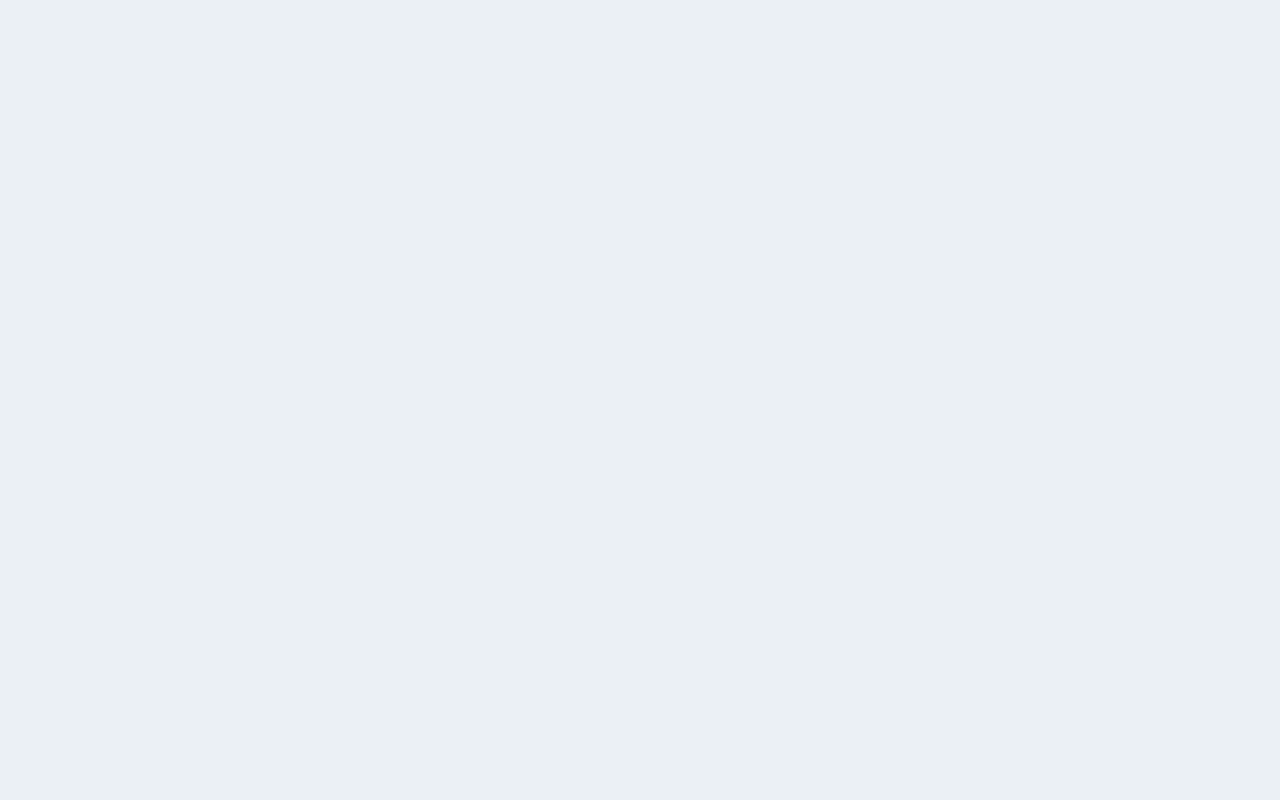
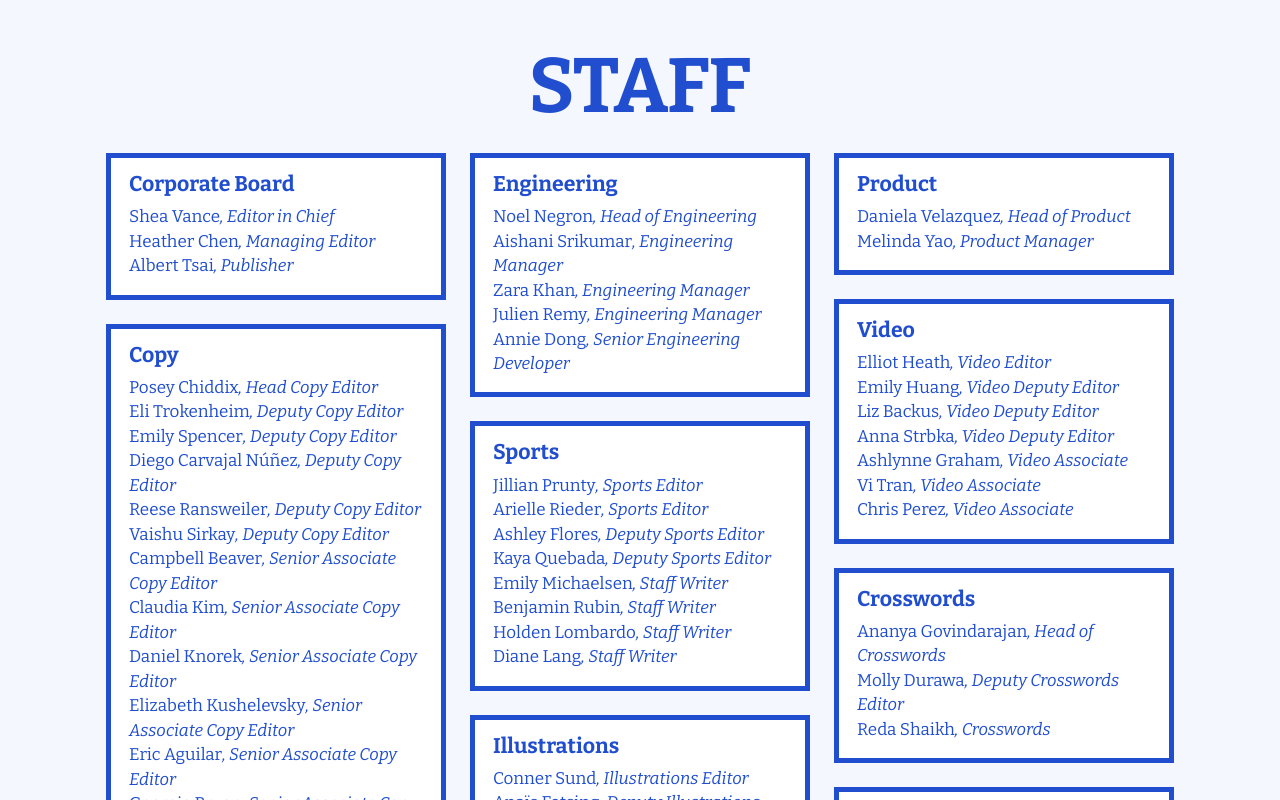
Before and after one commit to spectatorpublishing/homecoming2025, a React (Create React App) app: page / in a window 1280 px wide. Shown: the top 800 px of the page. Built offline with nearby package versions, Linux system fonts and the light colour scheme.

Commit message:
staff credits

```diff
--- a/src/App.js
+++ b/src/App.js
@@ -1,14 +1,10 @@
-import logo from './logo.svg';
-import './App.css';
+import "./pages/StaffCredits.css";
+import StaffCredits from "./pages/StaffCredits";
 
-function App() {
+export default function App() {
   return (
     <div className="App">
-      <header className="App-header">
-
-      </header>
+      <StaffCredits />
     </div>
   );
 }
-
-export default App;
--- a/src/data/credits.js
+++ b/src/data/credits.js
@@ -0,0 +1,118 @@
+export const col_1 = {
+  "Corporate Board": [
+    { staff_name: "Shea Vance", title: "Editor in Chief" },
+    { staff_name: "Heather Chen", title: "Managing Editor" },
+    { staff_name: "Albert Tsai", title: "Publisher" }
+  ],
+  "Copy": [
+    { staff_name: "Posey Chiddix", title: "Head Copy Editor" },
+    { staff_name: "Eli Trokenheim", title: "Deputy Copy Editor" },
+    { staff_name: "Emily Spencer", title: "Deputy Copy Editor" },
+    { staff_name: "Diego Carvajal Núñez", title: "Deputy Copy Editor" },
+    { staff_name: "Reese Ransweiler", title: "Deputy Copy Editor" },
+    { staff_name: "Vaishu Sirkay", title: "Deputy Copy Editor" },
+    { staff_name: "Campbell Beaver", title: "Senior Associate Copy Editor" },
+    { staff_name: "Claudia Kim", title: "Senior Associate Copy Editor" },
+    { staff_name: "Daniel Knorek", title: "Senior Associate Copy Editor" },
+    { staff_name: "Elizabeth Kushelevsky", title: "Senior Associate Copy Editor" },
+    { staff_name: "Eric Aguilar", title: "Senior Associate Copy Editor" },
+    { staff_name: "Georgia Bryan", title: "Senior Associate Copy Editor" },
+    { staff_name: "Katharine Lee", title: "Senior Associate Copy Editor" },
+    { staff_name: "Lily Lee", title: "Senior Associate Copy Editor" },
+    { staff_name: "Megha Parikh", title: "Senior Associate Copy Editor" },
+    { staff_name: "Althea Downing-Sherer", title: "Associate Copy Editor" },
+    { staff_name: "Ames Yu", title: "Associate Copy Editor" },
+    { staff_name: "Gigi Chen", title: "Associate Copy Editor" },
+    { staff_name: "Natalie Wise", title: "Associate Copy Editor" },
+    { staff_name: "Yoona Lee", title: "Associate Copy Editor" },
+    { staff_name: "Dalina Cao", title: "Associate Copy Editor" },
+    { staff_name: "Grace Mazer", title: "Associate Copy Editor" },
+    { staff_name: "Kathleen Yang", title: "Associate Copy Editor" },
+    { staff_name: "Maxwell Gaynor", title: "Associate Copy Editor" },
+    { staff_name: "Sreya Gupta", title: "Associate Copy Editor" }
+  ],
+};
+export const col_2 = {
+  "Engineering": [
+    { staff_name: "Noel Negron", title: "Head of Engineering" },
+    { staff_name: "Aishani Srikumar", title: "Engineering Manager" },
+    { staff_name: "Zara Khan", title: "Engineering Manager" },
+    { staff_name: "Julien Remy", title: "Engineering Manager" },
+    { staff_name: "Annie Dong", title: "Senior Engineering Developer" }
+  ],
+
+  "Sports": [
+    { staff_name: "Jillian Prunty", title: "Sports Editor" },
+    { staff_name: "Arielle Rieder", title: "Sports Editor" },
+    { staff_name: "Ashley Flores", title: "Deputy Sports Editor" },
+    { staff_name: "Kaya Quebada", title: "Deputy Sports Editor" },
+    { staff_name: "Emily Michaelsen", title: "Staff Writer" },
+    { staff_name: "Benjamin Rubin", title: "Staff Writer" },
+    { staff_name: "Holden Lombardo", title: "Staff Writer" },
+    { staff_name: "Diane Lang", title: "Staff Writer" }
+  ],
+  "Illustrations": [
+    { staff_name: "Conner Sund", title: "Illustrations Editor" },
+    { staff_name: "Anaïs Fotsing", title: "Deputy Illustrations Editor" },
+    { staff_name: "Ramona Delyser", title: "Deputy Illustrations Editor" },
+    { staff_name: "Kelsea Petersen", title: "Senior Staff Illustrator" },
+    { staff_name: "Sally Li Weitzner", title: "Staff Illustrator" },
+    { staff_name: "Mila Petrolani", title: "Staff Illustrator" }
+  ],
+  "Spectrum": [
+    { staff_name: "Manuela Moreyra", title: "Spectrum Editor" },
+    { staff_name: "Loyca Jean", title: "Spectrum Deputy Editor" },
+    { staff_name: "Isabella O'Connor", title: "Staff Writer" },
+    { staff_name: "Ally Sepe", title: "Spectrum Deputy Editor" },
+    { staff_name: "Terrah Garner", title: "Staff Writer" },
+    { staff_name: "Suhani Arora", title: "Staff Writer" }
+  ],
+  "Arts and Culture": [
+    { staff_name: "Taylor Graham", title: "Staff Writer" },
+    { staff_name: "Ian Romero", title: "Staff Writer" },
+    { staff_name: "Poppy Needham", title: "Staff Writer" },
+    { staff_name: "Beatrice Moyers", title: "Deputy Editor" },
+    { staff_name: "Nadia Knoblauch", title: "Staff Writer" }
+  ],
+};
+export const col_3 = {
+  "Product": [
+    { staff_name: "Daniela Velazquez", title: "Head of Product" },
+    { staff_name: "Melinda Yao", title: "Product Manager" }
+  ],
+  "Video": [
+    { staff_name: "Elliot Heath", title: "Video Editor" },
+    { staff_name: "Emily Huang", title: "Video Deputy Editor" },
+    { staff_name: "Liz Backus", title: "Video Deputy Editor" },
+    { staff_name: "Anna Strbka", title: "Video Deputy Editor" },
+    { staff_name: "Ashlynne Graham", title: "Video Associate" },
+    { staff_name: "Vi Tran", title: "Video Associate" },
+    { staff_name: "Chris Perez", title: "Video Associate" }
+  ],
+  "Crosswords": [
+    { staff_name: "Ananya Govindarajan", title: "Head of Crosswords" },
+    { staff_name: "Molly Durawa", title: "Deputy Crosswords Editor" },
+    { staff_name: "Reda Shaikh", title: "Crosswords" }
+  ],
+  "Opinion": [
+  { staff_name: "Achilles Frangos", title: "Editorial Page Editor" },
+  { staff_name: "Isabelle Bouvier", title: "Logistics Deputy" },
+  { staff_name: "Ellessandra Taormino", title: "Columns Editor" },
+  { staff_name: "Sydney Goldston", title: "Projects Deputy" },
+  { staff_name: "Tommy Koh", title: "Projects Deputy" },
+  { staff_name: "Sydney Alleyne", title: "Student Life Beat Editor" },
+  { staff_name: "Cian Iacovou", title: "Admin/City Beat Editor" }
+],
+"University News": [
+  { staff_name: "Isha Banerjee", title: "University News Editor" },
+  { staff_name: "Apurva Chakravarthy", title: "Deputy News Editor" },
+  { staff_name: "Daksha Pillai", title: "Deputy News Editor" },
+  { staff_name: "Emily Pickering", title: "Deputy News Editor" },
+  { staff_name: "Joseph Zuloaga", title: "Deputy News Editor" },
+  { staff_name: "Spencer Davis", title: "Deputy News Editor" },
+  { staff_name: "Tulasi Cherukuri", title: "Deputy News Editor" },
+  { staff_name: "Eden Stranahan", title: "Senior Staff Writer" },
+  { staff_name: "Grace Hamilton", title: "Senior Staff Writer" },
+  { staff_name: "Ria Vashishtha", title: "Staff Writer" }
+]
+};
--- /dev/null
+++ b/src/pages/StaffCredits.css
@@ -0,0 +1,80 @@
+@import url("https://fonts.googleapis.com/css2?family=Bitter:ital,wght@0,400;0,700;1,400&display=swap");
+
+:root{
+  --sc-blue:#214ECF;
+  --sc-stroke:5.32px;
+  --card-width: 340px;
+}
+
+* { box-sizing: border-box; }
+
+.sc-page{ min-height:100vh; background:#f5f7ff; display:flex; justify-content:center; }
+.sc-container{ max-width:1120px; width:100%; padding:48px 16px; }
+
+.sc-title{
+  font-family:"Bitter",serif;
+  text-align:center;
+  color:var(--sc-blue);
+  font-weight:700;
+  font-size:clamp(42px,6vw,80px);
+  line-height:1;
+  margin:0 0 28px;
+  text-transform:uppercase;
+}
+
+.sc-grid{
+  display:grid;
+  gap:24px;
+  margin-top:8px;
+  justify-content:center;
+}
+
+.sc-grid--3-or-1{
+  grid-template-columns: repeat(3, var(--card-width));
+}
+
+@media (max-width: 1199px){
+  .sc-grid--3-or-1{
+    grid-template-columns: var(--card-width);
+  }
+}
+
+.sc-col{
+  display:flex;
+  flex-direction:column;
+  gap:24px;
+  min-width:0;
+}
+
+.sc-card{
+  border:var(--sc-stroke) solid var(--sc-blue);
+  border-radius:0;
+  background:#fff;
+  padding:16px 18px;
+  width:var(--card-width);
+}
+
+.sc-sec-name{
+  font-family:"Bitter",serif;
+  color:var(--sc-blue);
+  font-weight:700;
+  font-size:21.28px;
+  line-height:1;
+  margin:0 0 10px;
+}
+
+.sc-list{ list-style:none; margin:0; padding:0; }
+.sc-row{
+  font-family:"Bitter",serif;
+  font-weight:400;
+  font-size:17.03px;
+  line-height:24.48px;
+  color:var(--sc-blue);
+}
+.sc-name{ font-weight:400; }
+.sc-role{
+  font-style:italic;
+  font-weight:400;
+  font-size:17.03px;
+  line-height:24.48px;
+}
--- /dev/null
+++ b/src/pages/StaffCredits.js
@@ -0,0 +1,40 @@
+import React from "react";
+import { col_1, col_2, col_3 } from "../data/credits";
+import "./StaffCredits.css";
+
+function SectionCard({ name, members = [] }) {
+  return (
+    <section className="sc-card">
+      <h2 className="sc-sec-name">{name}</h2>
+      <ul className="sc-list">
+        {members.map((m, i) => (
+          <li key={`${m.staff_name}-${i}`} className="sc-row">
+            <span className="sc-name">{m.staff_name}</span>
+            {m.title ? <span className="sc-role">, {m.title}</span> : null}
+          </li>
+        ))}
+      </ul>
+    </section>
+  );
+}
+
+export default function StaffCredits({ title = "STAFF" }) {
+  const columns = [col_1, col_2, col_3];
+
+  return (
+    <main className="sc-page">
+      <div className="sc-container">
+        <h1 className="sc-title">{title}</h1>
+        <div className="sc-grid sc-grid--3-or-1">
+          {columns.map((colObj, idx) => (
+            <div key={idx} className="sc-col">
+              {Object.entries(colObj).map(([sectionName, members]) => (
+                <SectionCard key={sectionName} name={sectionName} members={members} />
+              ))}
+            </div>
+          ))}
+        </div>
+      </div>
+    </main>
+  );
+}
```
